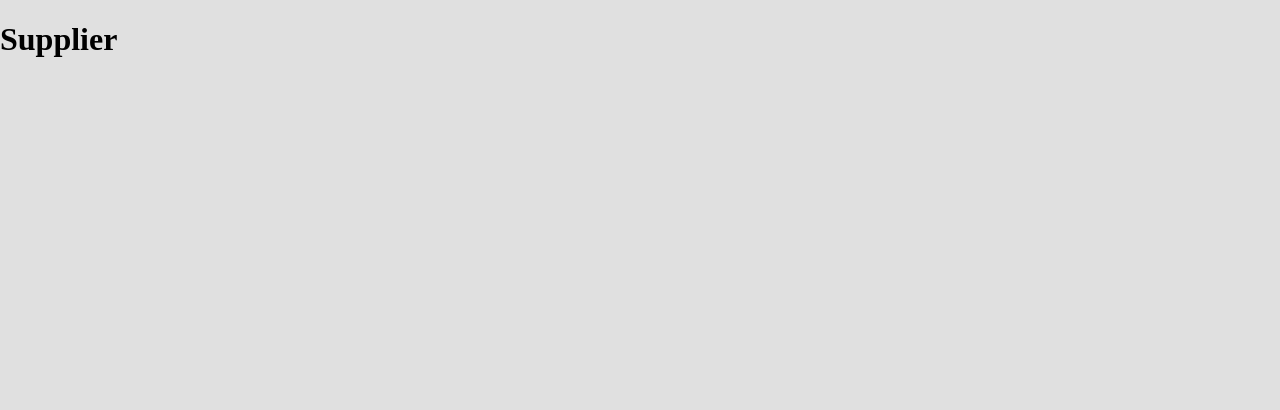
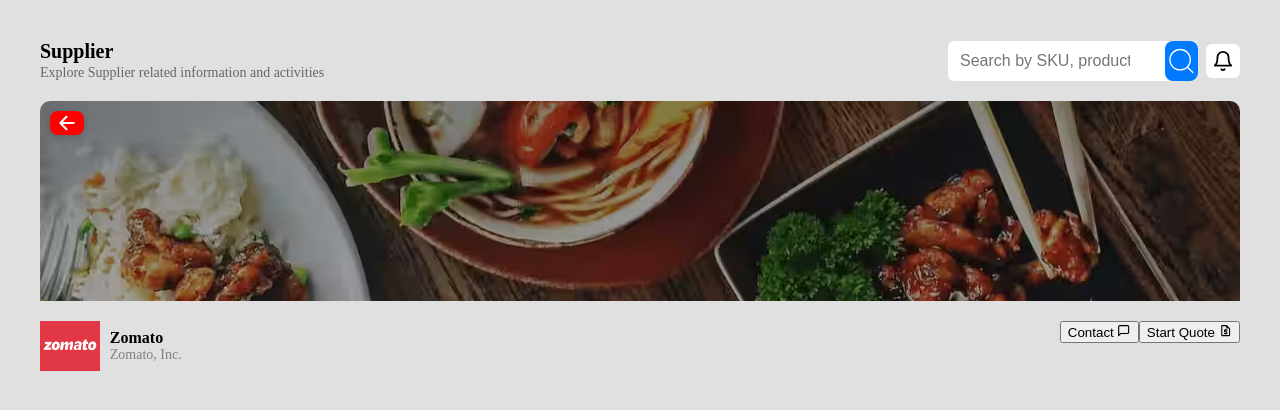
Before and after one commit to itsJitu/Supplier-CustomerDetails, a React (Vite) app in the folder Frontend/: page / in a window 1280 px wide. Shown: the top 410 px of the page. Built offline with nearby package versions, Linux system fonts and the light colour scheme.

Commit message:
complete supplier page

```diff
--- /dev/null
+++ b/Frontend/src/Component/Supplier.css
@@ -0,0 +1,128 @@
+.supplier-page {
+  padding: 20px;
+}
+
+.container {
+  padding: 20px;
+  border-radius: 8px;
+  display: flex;
+  flex-direction: column;
+  gap: 20px;
+}
+
+.header-row {
+  display: flex;
+  justify-content: space-between;
+  align-items: center;
+  flex-wrap: wrap;
+}
+
+.text-block h3 {
+  margin: 0;
+  font-size: 24px;
+}
+
+.subtitle {
+  font-size: 16px;
+  color: #555;
+  font-weight: 500;
+}
+
+.header-actions {
+  display: flex;
+  align-items: center;
+  gap: 8px;
+}
+
+.list-search {
+  display: flex;
+  align-items: center;
+  padding: 4px 0px;
+  border-radius: 6px;
+  background-color: transparent;
+  width: 250px;
+  height: 32px;
+  background-color: white;
+}
+
+.list-search input {
+  border: none;
+  outline: none;
+  background: transparent;
+  width: 100%;
+  padding: 4px;
+  font-size: 14px;
+}
+
+.bell-wrapper {
+  background-color: white;
+  padding: 6px;
+  border-radius: 6px;
+  display: flex;
+  align-items: center;
+  justify-content: center;
+}
+
+
+.image-container {
+  position: relative;
+  height: 200px; /* fixed or use percentage with known parent height */
+  overflow: hidden;
+}
+
+
+.back-arrow-btn {
+  position: absolute;
+  top: 10px;
+  left: 10px;
+  border: none;
+  box-shadow: 0 2px 6px rgba(0, 0, 0, 0.15);
+  display: flex;
+  align-items: center;
+  justify-content: center;
+  color: white;
+  background-color: red;
+  border-radius: 8px;
+}
+
+
+.full-width-image {
+  width: 100%;
+  height: auto;
+  border-radius: 10px;
+  object-fit: cover;
+}
+
+.img-text-button{
+    display: flex;
+    justify-content: space-between;
+}
+
+.zomato-img-container{
+    display: flex;
+    align-items: center;
+    gap: 10px;
+}
+
+
+.zomato{
+    height: 50px;
+}
+
+
+.zomato-text {
+  display: flex;
+  flex-direction: column;
+  line-height: 1.2;
+}
+
+.zomato-text p {
+  margin: 0;
+  font-weight: bold;
+}
+
+.zomato-text span {
+  margin: 0;
+  font-size: 14px;
+  color: gray;
+}
--- a/Frontend/src/Component/Supplier.jsx
+++ b/Frontend/src/Component/Supplier.jsx
@@ -1,11 +1,72 @@
-import React from 'react'
+import React from "react";
+import "./Supplier.css";
+import { CiSearch } from "react-icons/ci";
+import { LuBell } from "react-icons/lu";
+import { IoArrowBack } from "react-icons/io5";
+import Foods from "../img/Foods.png";
+import Zomato from "../img/Zomato.png";
+import { FiMessageSquare } from "react-icons/fi";
+import { MdOutlineRequestQuote } from "react-icons/md";
+
 
 function Supplier() {
   return (
-    <div>
-      <h1>Supplier</h1>
+    <div className="supplier-page">
+      <div className="container">
+        {/* Header Row */}
+        <div className="header-row">
+          <div className="text-block">
+            <h3>Supplier</h3>
+            <span className="subtitle">
+              Explore Supplier related information and activities
+            </span>
+          </div>
+
+          <div className="header-actions">
+            <div className="list-search">
+              <input
+                type="search"
+                placeholder="Search by SKU, product name..."
+              />
+              <CiSearch size={15} />
+            </div>
+            <div className="bell-wrapper">
+              <LuBell size={22} className="bell-icon" />
+            </div>
+          </div>
+        </div>
+
+        {/* Full-width image */}
+        <div className="image-container">
+          <button className="back-arrow-btn">
+            <IoArrowBack size={22} />
+          </button>
+          <img src={Foods} alt="Foods" className="full-width-image" />
+        </div>
+
+        {/* zomato img & text & buttons */}
+        <div className="img-text-button">
+          <div className="zomato-img-container">
+            <img src={Zomato} alt="Zomato" className="zomato" />
+            <div className="zomato-text">
+              <p>Zomato</p>
+              <span>Zomato, Inc.</span>
+            </div>
+          </div>
+          {/* buttons */}
+          <div className="contact-quote">
+            <button className="contact">
+              Contact <FiMessageSquare />
+            </button>
+            <button className="quote">
+              Start Quote <MdOutlineRequestQuote />
+            </button>
+          </div>
+        </div>
+
+      </div>
     </div>
-  )
+  );
 }
 
-export default Supplier
+export default Supplier;
--- a/Frontend/src/Component/SupplierList.css
+++ b/Frontend/src/Component/SupplierList.css
@@ -165,3 +165,52 @@ html, body {
   background: #e53935;
   margin-right: 0;
 }
+
+.pagination-bar {
+  display: flex;
+  align-items: center;
+  justify-content: space-between;
+  margin: 32px 0 0 0;
+  width: 100%;
+}
+
+.pagination-btn {
+  background: #007aff;
+  color: #fff;
+  border: none;
+  border-radius: 4px;
+  padding: 6px 18px;
+  font-size: 1rem;
+  cursor: pointer;
+  font-weight: 500;
+}
+
+.pagination-pages {
+  display: flex;
+  align-items: center;
+  gap: 6px;
+}
+
+.pagination-page {
+  background: #f5f7fa;
+  color: #222;
+  border: none;
+  border-radius: 4px;
+  padding: 6px 12px;
+  font-size: 1rem;
+  cursor: pointer;
+  font-weight: 500;
+  transition: background 0.2s, color 0.2s;
+}
+
+.pagination-page.active {
+  background: #007aff;
+  color: #fff;
+}
+
+.pagination-ellipsis {
+  padding: 0 8px;
+  color: #888;
+  font-size: 1.1rem;
+  user-select: none;
+}
--- a/Frontend/src/Component/SupplierList.jsx
+++ b/Frontend/src/Component/SupplierList.jsx
@@ -1,11 +1,54 @@
-import React from "react";
+import React, { useState } from "react";
 import "./SupplierList.css";
 import { IoManSharp } from "react-icons/io5";
 import { FiDownload } from "react-icons/fi";
 import { CiSearch } from "react-icons/ci";
 import { IoFilter } from "react-icons/io5";
 
+
+const supplierData = [
+  {
+    id: 1,
+    name: "Ramesh Traders",
+    contact: "9876543210",
+    product: "Iron Rod",
+    category: "Construction",
+    price: "₹1200",
+    type: "Supplier",
+  },
+  {
+    id: 2,
+    name: "SteelWorks Ltd.",
+    contact: "9123456780",
+    product: "Steel Sheet",
+    category: "Raw Material",
+    price: "₹500",
+    type: "Manufacturer",
+  },
+  {
+    id: 3,
+    name: "Cement House",
+    contact: "9988776655",
+    product: "Cement",
+    category: "Construction",
+    price: "₹350",
+    type: "Supplier",
+  },
+];
+
+
 function SupplierList() {
+  const [currentPage, setCurrentPage] = useState(1);
+  const ROWS_PER_PAGE = 1;
+  const totalPages = Math.ceil(supplierData.length / ROWS_PER_PAGE);
+  const startIdx = (currentPage - 1) * ROWS_PER_PAGE;
+  const endIdx = startIdx + ROWS_PER_PAGE;
+  const currentRows = supplierData.slice(startIdx, endIdx);
+
+  const goToPage = (page) => {
+    if (page >= 1 && page <= totalPages) setCurrentPage(page);
+  };
+
   return (
     <div className="list-page">
       <div className="container-list">
@@ -53,25 +96,111 @@ function SupplierList() {
               </tr>
             </thead>
             <tbody>
-            {/* Example row, replace with dynamic data as needed */}
-            <tr>
-              <td>1</td>
-              <td>ABC Traders</td>
-              <td>9876543210</td>
-              <td>Widget</td>
-              <td>Gadgets</td>
-              <td>₹100</td>
-              <td>Supplier</td>
+              {currentRows.map((row, idx) => (
+                <tr key={row.id}>
+                  <td>{startIdx + idx + 1}</td>
+                  <td>{row.name}</td>
+                  <td>{row.contact}</td>
+                  <td>{row.product}</td>
+                  <td>{row.category}</td>
+                  <td>{row.price}</td>
+                  <td>{row.type}</td>
                   <td>
-                {/* Action buttons/icons can go here */}
                     <button>Edit</button>
                     <button>Delete</button>
                   </td>
                 </tr>
+              ))}
             </tbody>
           </table>
         </div>
 
+        {/* pagination */}
+        <div className="pagination-bar">
+          <button className="pagination-btn prev" onClick={() => goToPage(currentPage - 1)} disabled={currentPage === 1}>Previous</button>
+          <div className="pagination-pages">
+            {/* Always show first page */}
+            <button
+              className={`pagination-page${currentPage === 1 ? " active" : ""}`}
+              onClick={() => goToPage(1)}
+            >
+              1
+            </button>
+            {/* Show 2nd page if totalPages > 1 */}
+            {totalPages > 1 && (
+              <button
+                className={`pagination-page${currentPage === 2 ? " active" : ""}`}
+                onClick={() => goToPage(2)}
+              >
+                2
+              </button>
+            )}
+            {/* If on page 1, 2, 3: show 3rd page, then ellipsis */}
+            {currentPage <= 3 && totalPages > 3 && (
+              <>
+                <button
+                  className={`pagination-page${currentPage === 3 ? " active" : ""}`}
+                  onClick={() => goToPage(3)}
+                >
+                  3
+                </button>
+                {totalPages > 5 && <span className="pagination-ellipsis">...</span>}
+              </>
+            )}
+            {/* If in the middle: show ellipsis, P-1, P, P+1, ellipsis */}
+            {currentPage > 3 && currentPage < totalPages - 2 && totalPages > 5 && (
+              <>
+                <span className="pagination-ellipsis">...</span>
+                <button
+                  className="pagination-page"
+                  onClick={() => goToPage(currentPage - 1)}
+                >
+                  {currentPage - 1}
+                </button>
+                <button
+                  className="pagination-page active"
+                  onClick={() => goToPage(currentPage)}
+                >
+                  {currentPage}
+                </button>
+                <button
+                  className="pagination-page"
+                  onClick={() => goToPage(currentPage + 1)}
+                >
+                  {currentPage + 1}
+                </button>
+                <span className="pagination-ellipsis">...</span>
+              </>
+            )}
+            {/* If on last 3 pages: show ellipsis, N-2, N-1, N */}
+            {currentPage >= totalPages - 2 && totalPages > 5 && (
+              <>
+                <span className="pagination-ellipsis">...</span>
+                {totalPages - 2 > 2 && (
+                  <button
+                    className={`pagination-page${currentPage === totalPages - 2 ? " active" : ""}`}
+                    onClick={() => goToPage(totalPages - 2)}
+                  >
+                    {totalPages - 2}
+                  </button>
+                )}
+              </>
+            )}
+            {/* Always show last two pages if more than 2 pages */}
+            {totalPages > 2 && [totalPages - 1, totalPages].map(page => (
+              page > 2 && (
+                <button
+                  key={page}
+                  className={`pagination-page${currentPage === page ? " active" : ""}`}
+                  onClick={() => goToPage(page)}
+                >
+                  {page}
+                </button>
+              )
+            ))}
+          </div>
+          <button className="pagination-btn next" onClick={() => goToPage(currentPage + 1)} disabled={currentPage === totalPages}>Next</button>
+        </div>
       </div>
     </div>
   );
```
Also changed, not shown: Frontend/src/img/Foods.png (added), Frontend/src/img/Zomato.png (added). Lines whose indentation alone changed are shown as unchanged.
